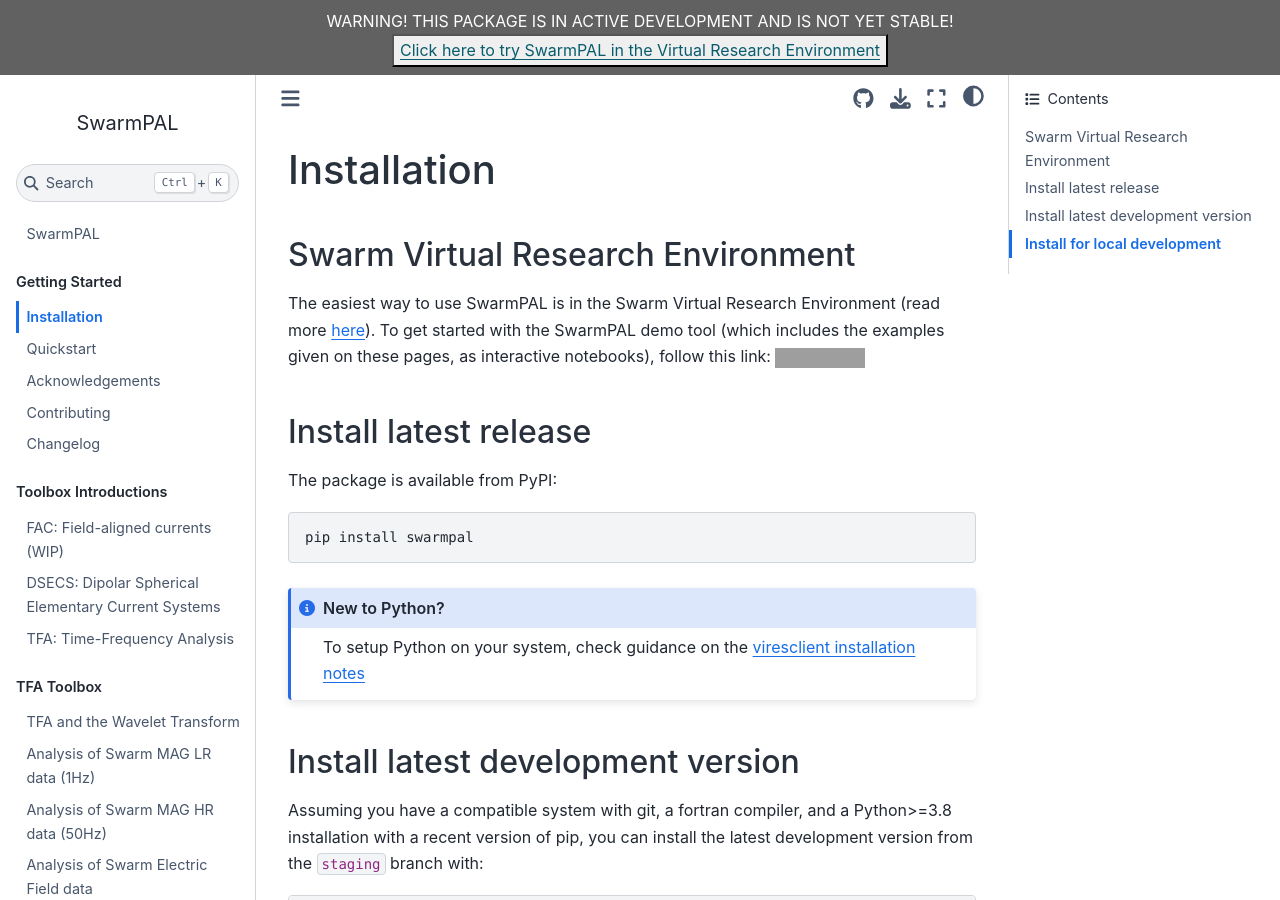
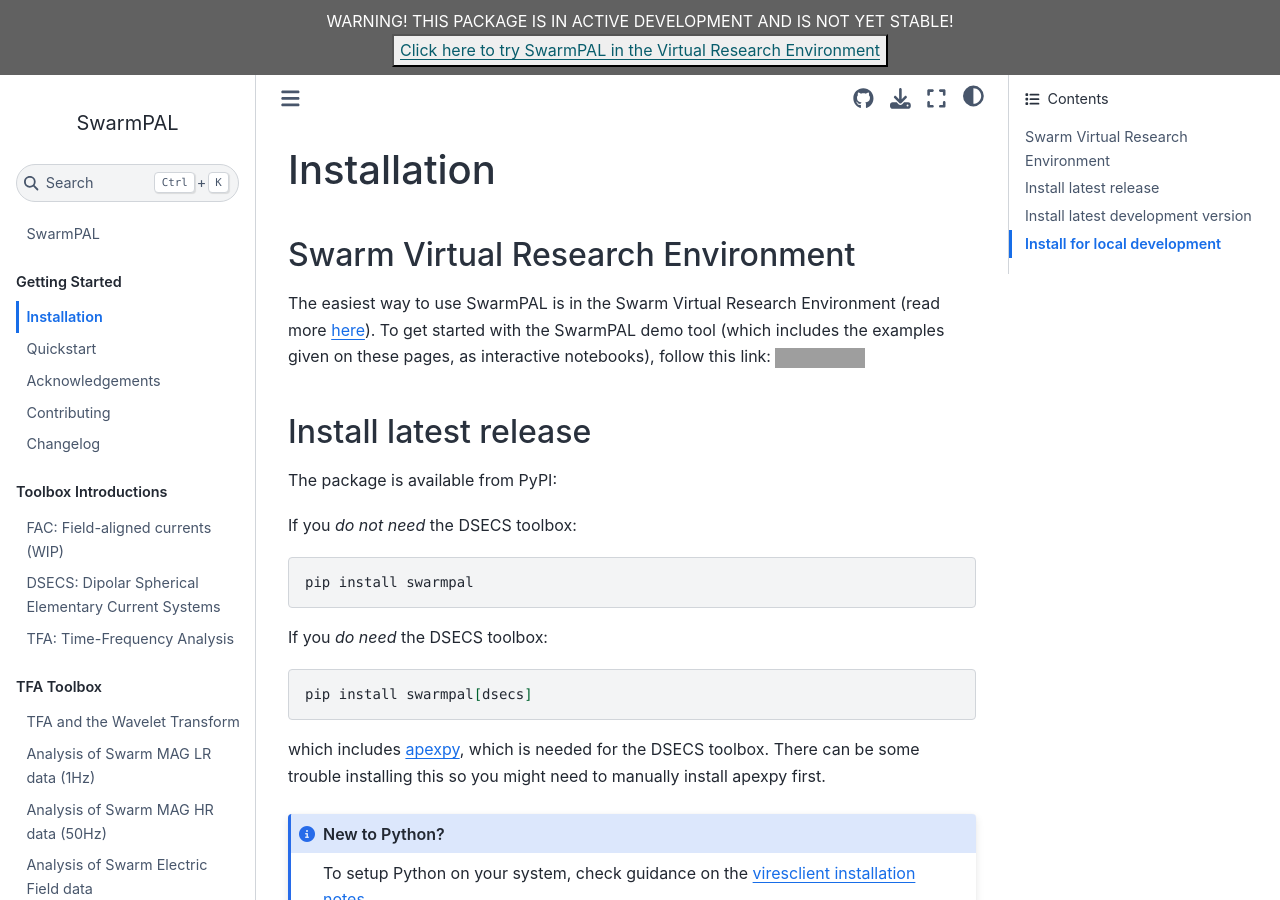
Before and after one commit to Swarm-DISC/SwarmPAL, a Sphinx documentation site: the page built from docs/installation.md, in a window 1280 px wide and 900 px high. Built offline with Sphinx 7.4.7 and the Sphinx Book theme 1.1.4, drawn with Linux system fonts in a browser that asks for light colours; grey boxes are pictures that could not be loaded.

Commit message:
Extend installation instructions

````diff
--- a/docs/installation.md
+++ b/docs/installation.md
@@ -8,9 +8,16 @@
 
 The package is available from PyPI:
 
+If you *do not need* the DSECS toolbox:
 ```bash
 pip install swarmpal
 ```
+
+If you *do need* the DSECS toolbox:
+```bash
+pip install swarmpal[dsecs]
+```
+which includes [apexpy](https://github.com/aburrell/apexpy), which is needed for the DSECS toolbox. There can be some trouble installing this so you might need to manually install apexpy first.
 
 :::{admonition} New to Python?
 :class: note
````
